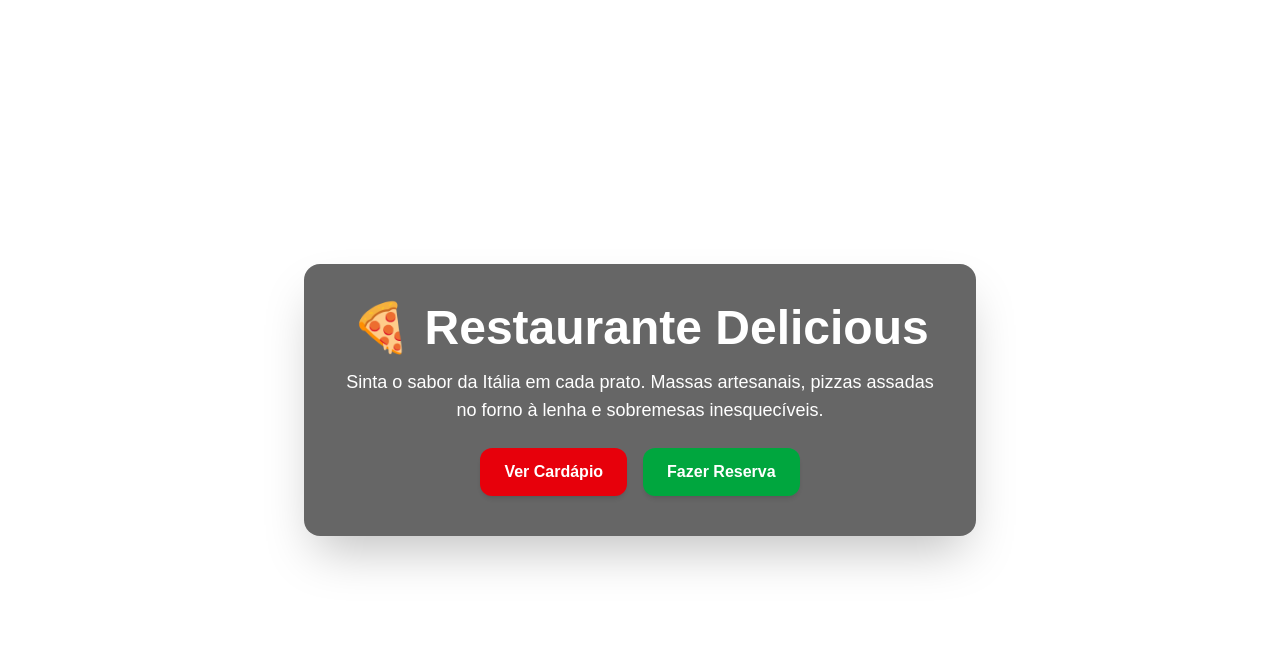
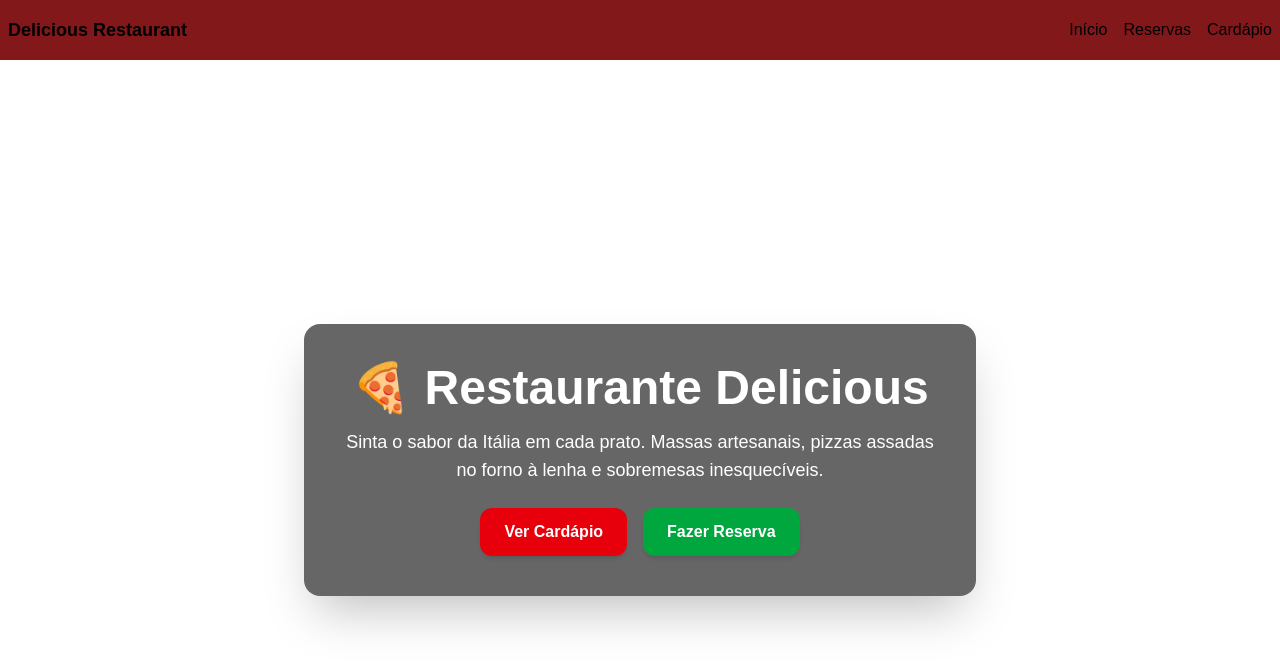
Before and after one commit to NickDavid14/Landing-Page-NextJs, a Next.js app in the folder my-app/: page / in a window 1280 px wide. Shown: the top 668 px of the page. Built offline with nearby package versions, Linux system fonts and the light colour scheme.

Commit message:
header adicionado

```diff
--- /dev/null
+++ b/my-app/src/app/Header.tsx
@@ -0,0 +1,27 @@
+import Link from "next/link";
+
+export default function Header() {
+  return (
+    <header className="flex px-2 py-4 bg-red-900 text-black">
+      <div className="flex items-center justify-between w-full mx-auto max-w-7xl">
+        <div className="font-bold text-lg">
+          Delicious Restaurant
+        </div>
+
+        <nav>
+          <ul className="flex items-center justify-center gap-4">
+            <li>
+              <Link href="/">Início</Link>
+            </li>
+            <li>
+              <Link href="/reservas">Reservas</Link>
+            </li>
+            <li>
+              <Link href="/cardapio">Cardápio</Link>
+            </li>
+          </ul>
+        </nav>
+      </div>
+    </header>
+  );
+}
--- a/my-app/src/app/layout.tsx
+++ b/my-app/src/app/layout.tsx
@@ -1,19 +1,15 @@
 import type { Metadata } from "next";
 import "./globals.css";
 
-export const metadata: Metadata = {
-  title: "Meu app",
-  description: "Tela inicial em Next.js!",
-};
+import Header from "./Header";
 
-export default function RootLayout({
-  children,
-}: {
-  children: React.ReactNode;
-}) {
+export default function RootLayout({ children }: { children: React.ReactNode }) {
   return (
-    <html lang="pt-BR">
-      <body>{children}</body>
+    <html lang="en">
+      <body className="antialiased">
+        <Header />
+        {children}
+      </body>
     </html>
   );
 }
```
